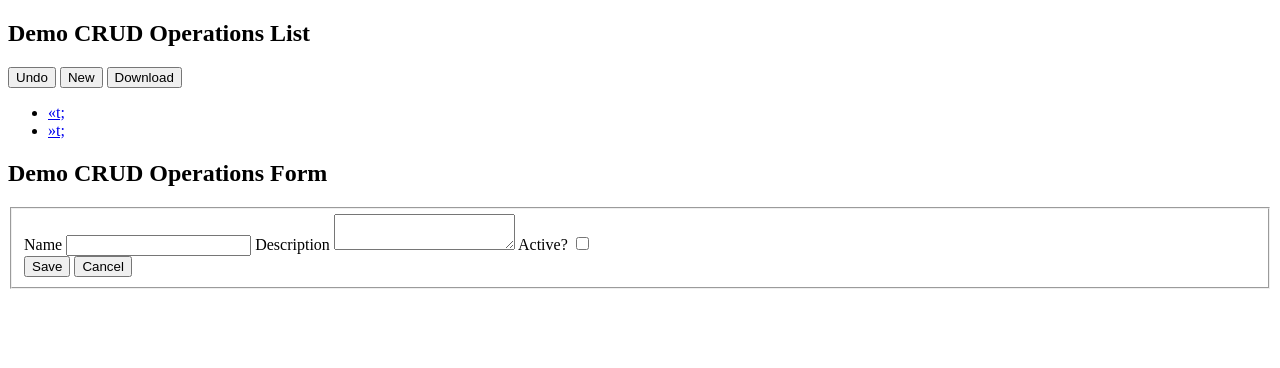
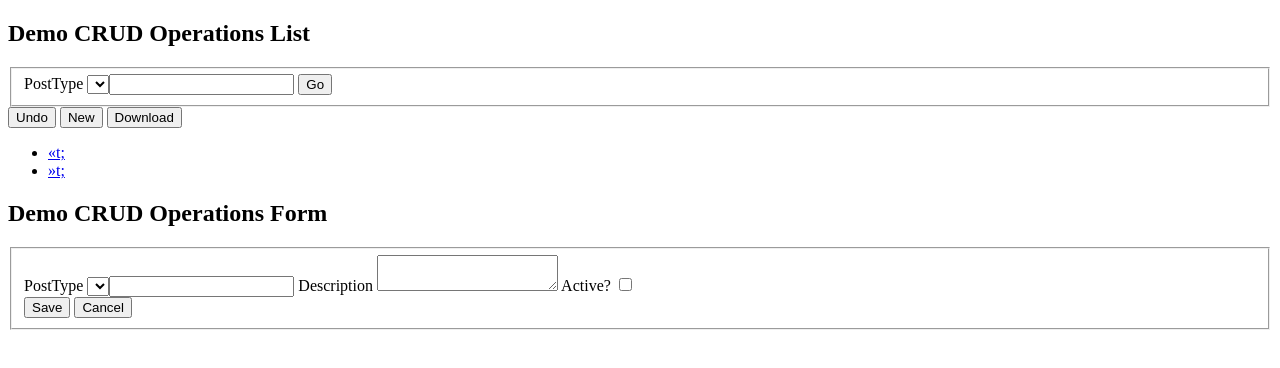
Before and after one commit to UVASOMIT/metron, a website with bundled scripts: page demo/index.html in a window 1280 px wide. Built offline with nearby package versions, Linux system fonts and the light colour scheme; files whose address does not match are found by name.

Commit message:
Added filters to segments

```diff
--- a/demo/index.html
+++ b/demo/index.html
@@ -18,6 +18,17 @@
         <section data-m-type="list" data-m-model="Post">
             <div data-m-segment="alert"></div>
             <h1>Demo CRUD Operations List</h1>
+            <div data-m-segment="filters">
+                <form>
+                    <fieldset>
+                        <label for="Filter_Post_PostType">PostType</label>
+                        <select id="Filter_Post_PostType" name="PostType" />
+                        <label for="Filter_Post_Term">Search Term</label>
+                        <input type="text" id="Filter_Post_Term" name="Term" />
+                        <button type="submit" title="Search" class="btn btn-default">Go</button>
+                    </fieldset>
+                </form>
+            </div>
             <div data-m-segment="controls">
                 <button data-m-action="undo">Undo</button>
                 <button data-m-action="new">New</button>
@@ -39,6 +50,8 @@
                 <fieldset>
                     <input type="hidden" id="Post_PostID" name="PostID" />
                     <input type="hidden" id="Post_Guid" name="Guid" />
+                    <label for="Post_PostType">PostType</label>
+                    <select id="Post_PostType" name="PostType" required="required" />
                     <label for="Post_Name">Name</label>
                     <input type="text" id="Post_Name" name="Name" maxlength="100" required="required" />
                     <label for="Post_Description">Description</label>
```
